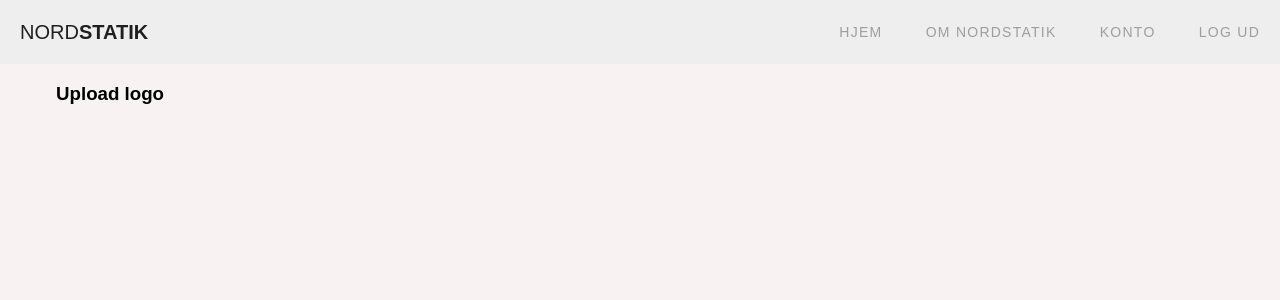
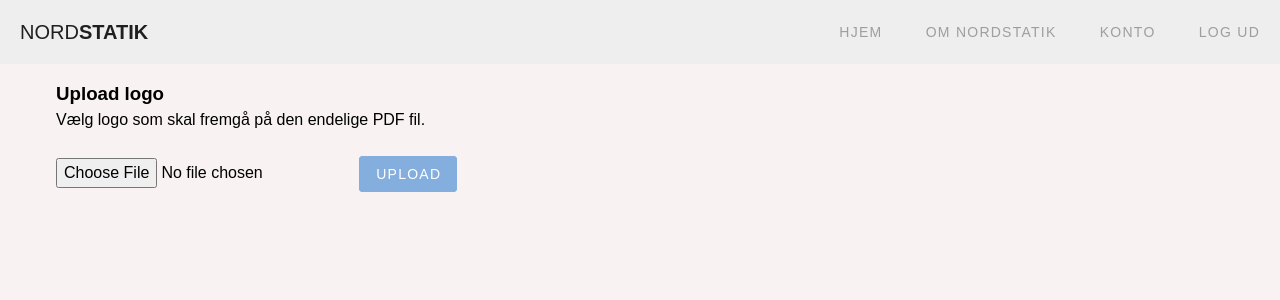
Before and after one commit to RasmusKvejborg/Statiker, a Vue app: page /account in a window 1280 px wide. Shown: the top 300 px of the page. Built offline with nearby package versions, Linux system fonts and the light colour scheme; no server answers; sample sign-in values are in the browser's storage.

Commit message:
logo kan uploades nu til fire storage

```diff
--- a/package.json
+++ b/package.json
@@ -8,6 +8,7 @@
   },
   "dependencies": {
     "@mdi/font": "^7.3.67",
+    "axios": "^1.6.2",
     "core-js": "^3.8.3",
     "date-fns": "^2.30.0",
     "debounce": "^1.2.1",
--- a/src/components/DownloadButton.vue
+++ b/src/components/DownloadButton.vue
@@ -5,11 +5,21 @@
 <script>
 import html2pdf from "html2pdf.js";
 import logo from "../assets/logo.png";
+import { getStorage, ref, getDownloadURL } from "firebase/storage";
 
 export default {
-  props: ["dom", "name"],
+  data() {
+    return {
+      image: null,
+    };
+  },
+  props: {
+    dom: String,
+    name: String,
+    userId: String,
+  },
   methods: {
-    downloadFile() {
+    async downloadFile() {
       const me = this;
 
       const invoice = document.querySelector(me.dom);
@@ -23,7 +33,8 @@
         },
       };
 
-      html2pdf()
+      try {
+        const pdf = await html2pdf()
           .from(invoice)
           .set(opt)
           .toPdf()
@@ -52,6 +63,22 @@
 
             pdf.save();
           });
+      } catch (error) {
+        console.error("Fejl 124: " + error);
+        alert("Fejl 124: " + error);
+      }
+    },
+
+    async getImageUrl() {
+      try {
+        const storage = getStorage();
+        const userImageRef = ref(storage, `Images/${this.userId}`);
+        const imageUrl = await getDownloadURL(userImageRef);
+        this.image = imageUrl;
+        return imageUrl;
+      } catch (error) {
+        throw new Error("Failed to fetch image URL: " + error);
+      }
     },
   },
 };
--- a/src/firebase.js
+++ b/src/firebase.js
@@ -1,5 +1,6 @@
 import { initializeApp } from "firebase/app";
 import { collection, getFirestore, getDocs, getDoc } from "firebase/firestore";
+import { getStorage } from "firebase/storage";
 
 const firebaseConfig = {
   apiKey: "AIzaSyCunwZlB7C1nSZtcnI95MvtP7-XZctbpqM",
--- a/src/views/Account.vue
+++ b/src/views/Account.vue
@@ -1,5 +1,70 @@
 <template>
   <v-container>
     <h3>Upload logo</h3>
+    <p>Vælg logo som skal fremgå på den endelige PDF fil.</p>
+    <br />
+    <input type="file" @change="onFileSelected" />
+    <v-btn color="primary" @click="onUpload" :disabled="!canUpload"
+      >Upload</v-btn
+    >
   </v-container>
 </template>
+
+<script>
+import { storage } from "../firebase.js";
+import logo from "../assets/logo.png";
+import { getStorage, ref, uploadBytes } from "firebase/storage";
+
+const imageRef = ref(getStorage(), logo);
+
+export default {
+  props: {
+    userId: String,
+  },
+  data() {
+    return {
+      selectedFile: null,
+      canUpload: false, // Disable upload if format is incorrect
+    };
+  },
+  methods: {
+    onFileSelected(event) {
+      this.selectedFile = event.target.files[0];
+      console.log(event.target.files[0]);
+
+      this.canUpload = true;
+
+      if (
+        event.target.files[0].type != "image/png" &&
+        event.target.files[0].type != "image/jpeg"
+      ) {
+        alert("logoet skal være i .png eller .jpg format");
+        this.canUpload = false;
+      }
+
+      if (event.target.files[0].size > 1000000) {
+        alert("filen er for stor. Maks er 1 mb");
+        this.canUpload = false;
+      }
+    },
+
+    async onUpload() {
+      if (!this.selectedFile) {
+        alert("Please select a file to upload");
+        return;
+      }
+
+      const storage = getStorage();
+      const storageRef = ref(storage, "Images/" + this.userId); // navngiver userid så de er unikke, men hver user har kun én og overskriver sin egen.
+
+      try {
+        await uploadBytes(storageRef, this.selectedFile);
+        alert("File uploaded successfully!");
+      } catch (error) {
+        console.error("Error uploading file:", error);
+        alert("Failed to upload file: " + error);
+      }
+    },
+  },
+};
+</script>
--- a/src/views/Form.vue
+++ b/src/views/Form.vue
@@ -98,6 +98,7 @@
           class="action-button"
           dom="#resultPrinted"
           name="myFilename.pdf"
+          :userId="userId"
         />
       </div>
     </div>
@@ -165,15 +166,14 @@
 import DownloadButton from "../components/DownloadButton";
 
 export default {
-  name: "SomeComponent", // tror det er redundant?
-  components: {
-    DownloadButton,
-  },
-
   props: {
+    userId: String,
     parameter: String,
     projectName: String,
     projectNumber: String,
+  },
+  components: {
+    DownloadButton,
   },
 
   data() {
```
Also changed, not shown: 2 other files (tests, documents, lock files or other folders). Lines whose indentation alone changed are shown as unchanged.
